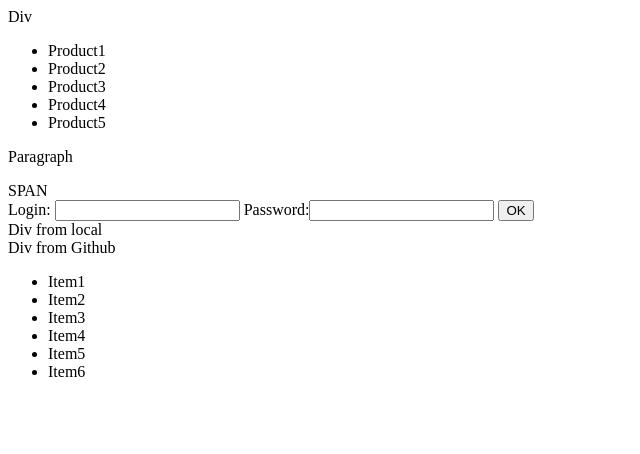
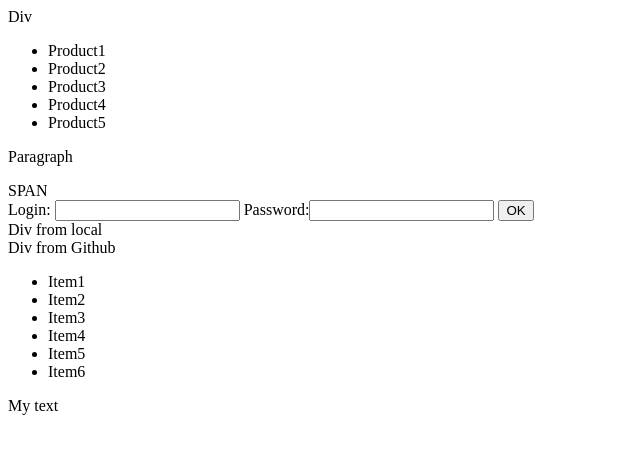
Before and after one commit to Oleksandr-CBS/My-GITHUB, a plain HTML site: page index.html in a window 1280 px wide. Shown: the full height of the page, 0-640 px from the left. Drawn offline with Linux system fonts and the light colour scheme.

Commit message:
Add div with p from local

```diff
--- a/index.html
+++ b/index.html
@@ -34,6 +34,10 @@
         <li>Item5</li>
         <li>Item6</li>
     </ul>
+
+    <div>
+        <p>My text</p>
+    </div>
 </body>
 
 </html>
```
